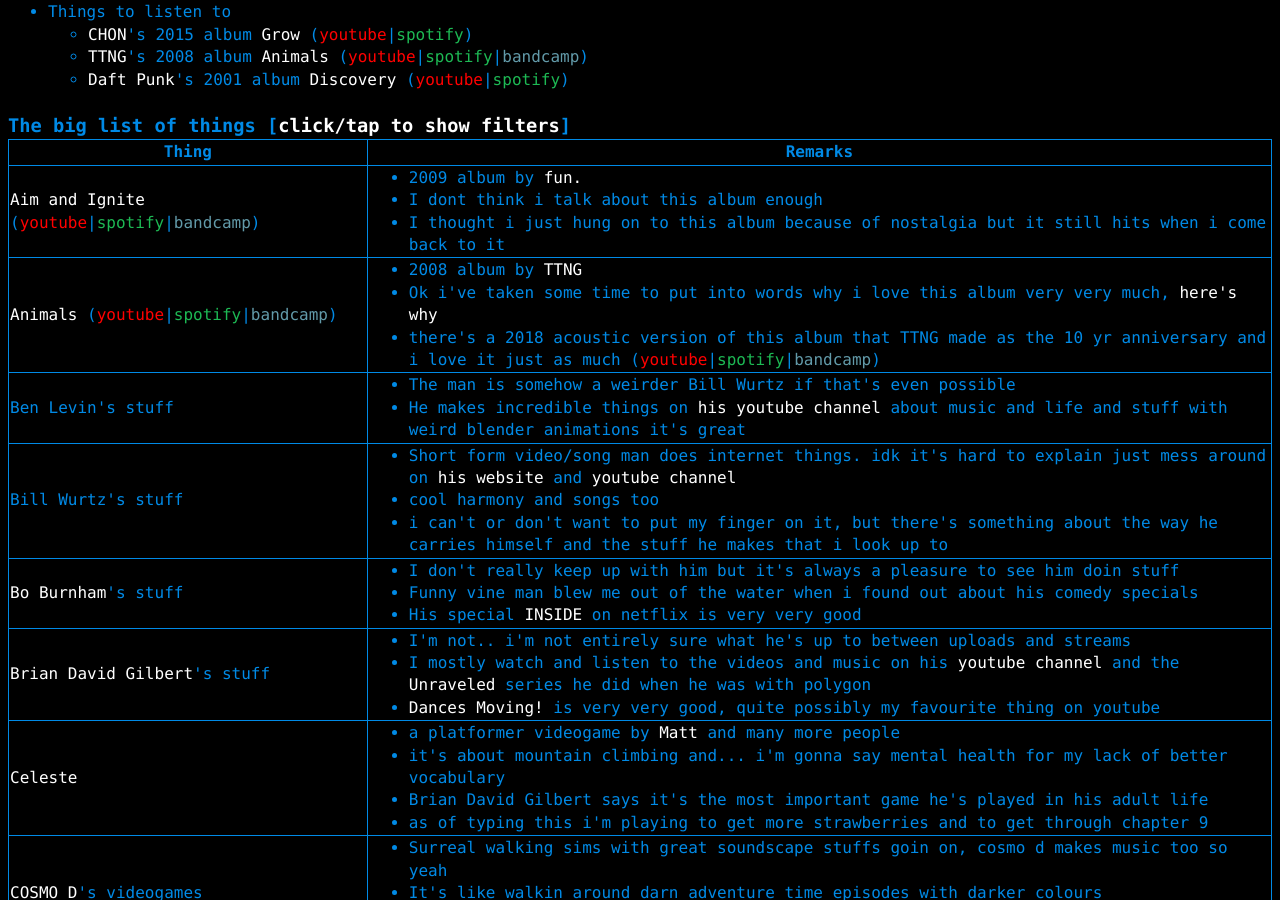
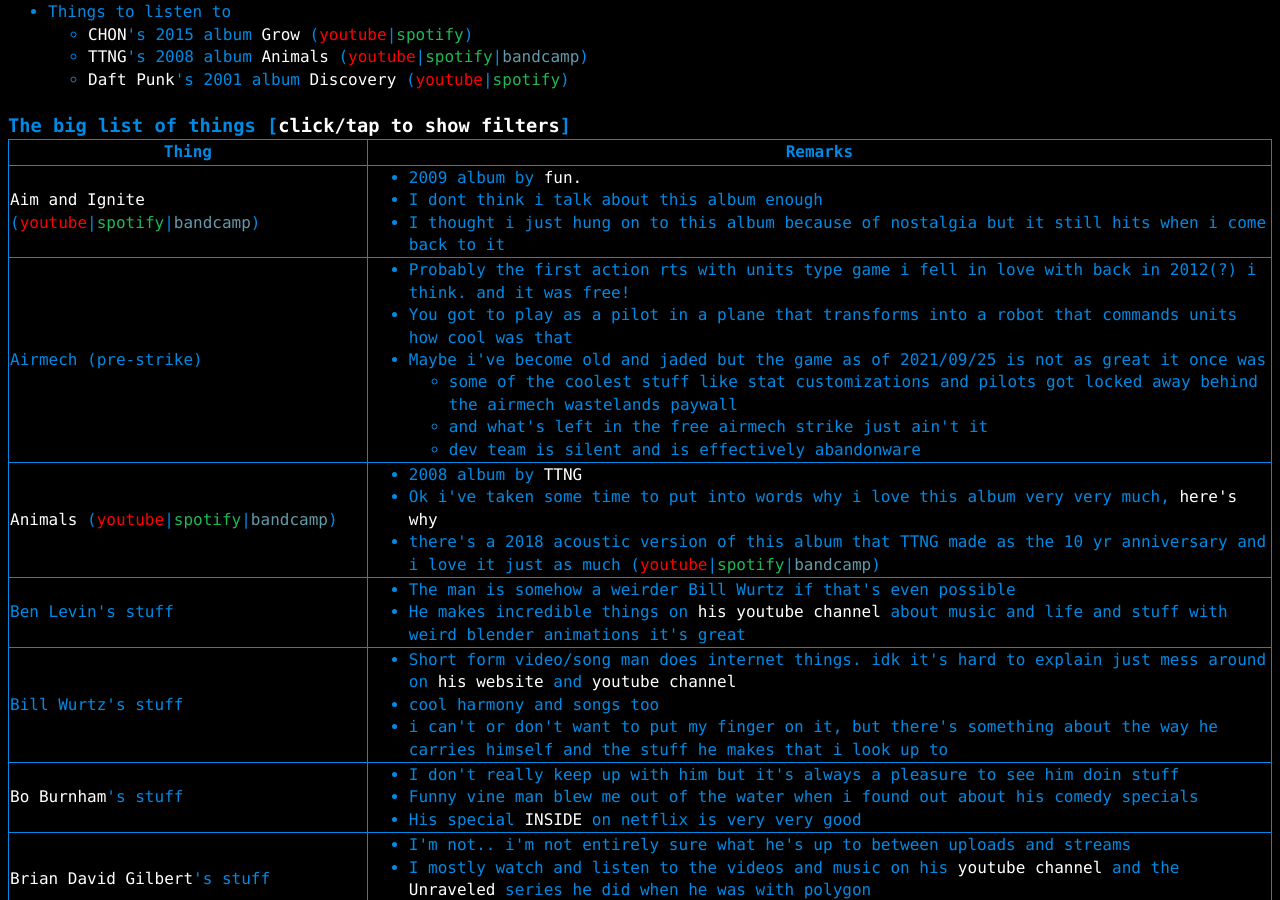
Before and after one commit to a-erfan-aa/a-erfan-aa.github.io, a Jekyll site: the page built from things-i-like.html, in a window 1280 px wide and 900 px high, scrolled down 1354 px. Built offline with Jekyll 4.4.1, drawn with Linux system fonts in a browser that asks for light colours; some of the changed text lies outside the part shown.

Commit message:
Add pre-strike airmech to things-i-like.html
Also update lastChanged

```diff
--- a/things-i-like.html
+++ b/things-i-like.html
@@ -2,7 +2,7 @@
 layout: default
 title: Things i like
 firstCreated: 2021/07/10
-lastChanged: 2021/09/12
+lastChanged: 2021/09/25
 ---
 <!--
 a couple scripts so filtering through the big list is easier
@@ -302,6 +302,23 @@
 					<li>2009 album by <a href="https://www.ournameisfun.com/">fun.</a></li>
 					<li>I dont think i talk about this album enough</li>
 					<li>I thought i just hung on to this album because of nostalgia but it still hits when i come back to it</li>
+				</ul>
+			</td>
+		</tr>
+		<!-- airmech not strike -->
+		<tr class="videogame onePlayer twoPlayer threeFourPlayer fivePPPlayer coop teambased realtime variablePlayerPowers ">
+			<td>Airmech (pre-strike)</td>
+			<td>
+				<ul>
+					<li>Probably the first action rts with units type game i fell in love with back in 2012(?) i think. and it was free!</li>
+					<li>You got to play as a pilot in a plane that transforms into a robot that commands units how cool was that</li>
+					<li>Maybe i've become old and jaded but the game as of 2021/09/25 is not as great it once was
+						<ul>
+							<li>some of the coolest stuff like stat customizations and pilots got locked away behind the airmech wastelands paywall</li>
+							<li>and what's left in the free airmech strike just ain't it</li>
+							<li>dev team is silent and is effectively abandonware</li>
+						</ul>
+					</li>
 				</ul>
 			</td>
 		</tr>
```
